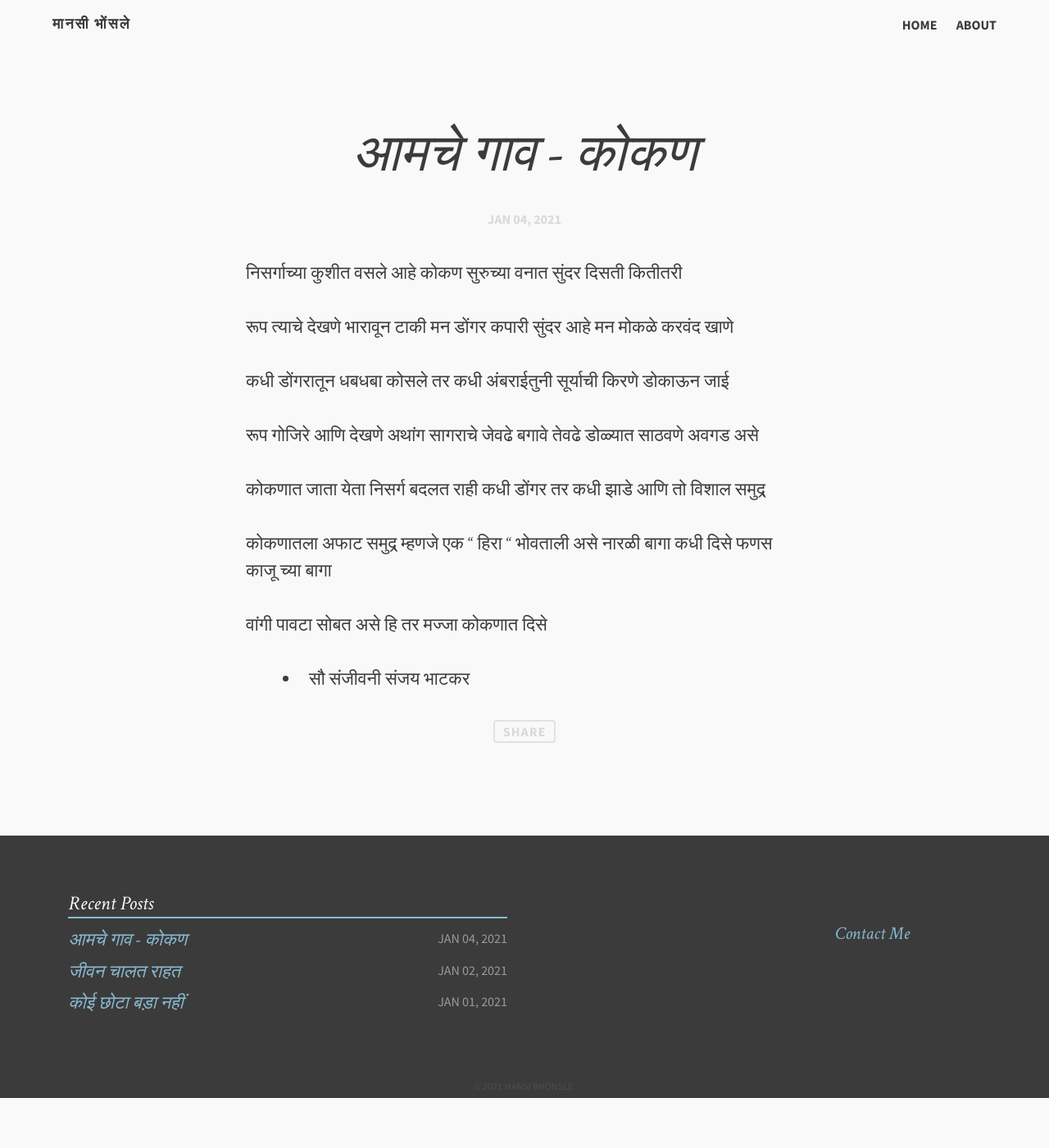
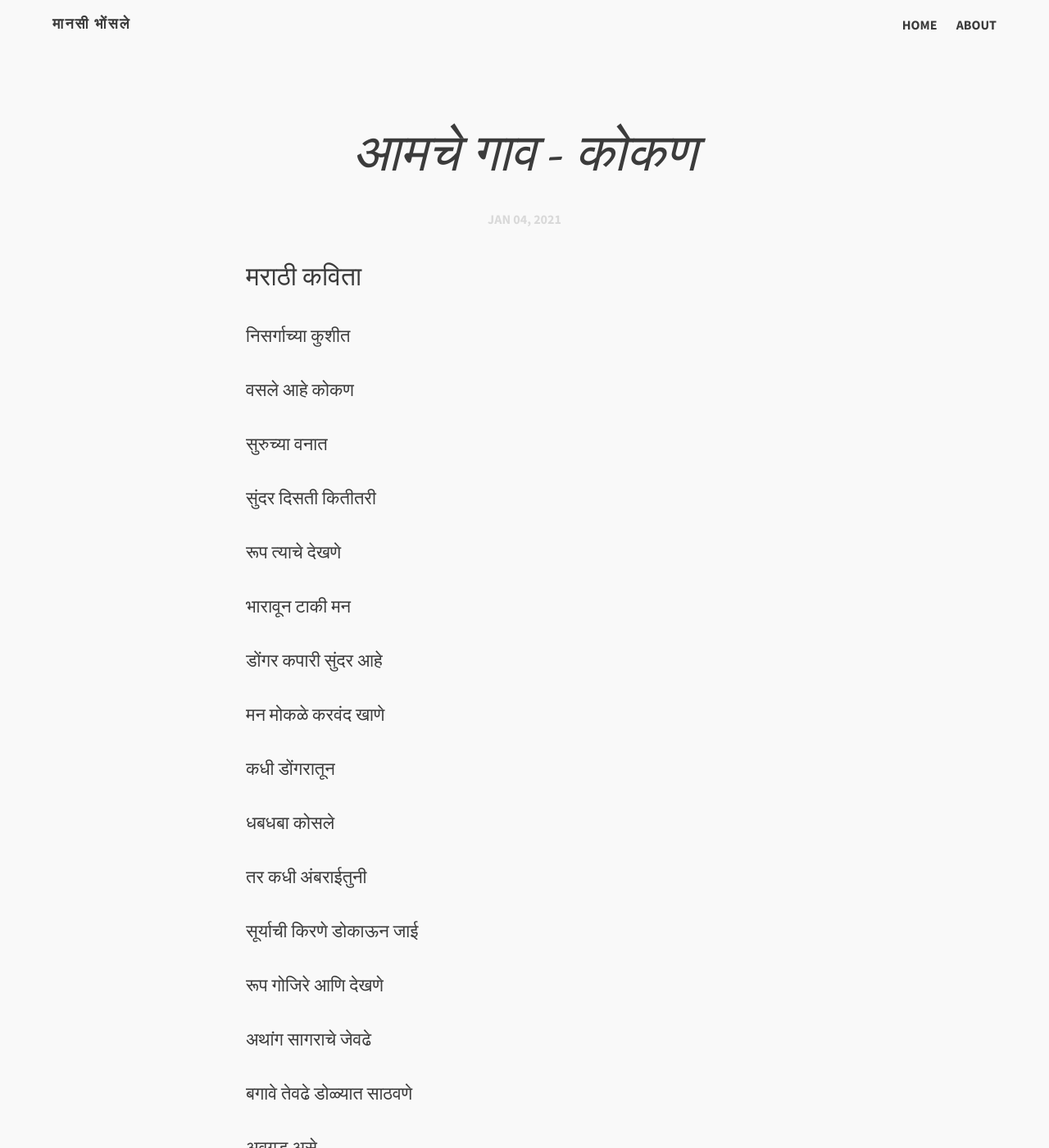
Before and after one commit to Mansi-Life-Beliefs/mansi-life-beliefs.github.io, a Jekyll site: the page built from _posts/2021-01-04-aamce-gaav-koknn.markdown, in a window 1280 px wide and 1400 px high. Shown: the whole window at 82% size. Built offline with Jekyll 4.4.1, drawn with Linux system fonts in a browser that asks for light colours; comment, search, counter and statistics services are not loaded; some of the changed text lies outside the part shown.

Commit message:
Updated Aamce Gaav Koknn

```diff
--- a/_posts/2021-01-04-aamce-gaav-koknn.markdown
+++ b/_posts/2021-01-04-aamce-gaav-koknn.markdown
@@ -6,41 +6,61 @@ categories:
 tags:
 - poem
 - hindi
+description: मराठी कविता
 layout: post-no-feature
 ---
 
 निसर्गाच्या कुशीत
+
 वसले आहे कोकण
+
 सुरुच्या वनात
+
 सुंदर दिसती कितीतरी
+<br><br>
+रूप त्याचे देखणे
 
-रूप त्याचे देखणे
 भारावून टाकी मन
+
 डोंगर  कपारी सुंदर आहे
+
 मन मोकळे करवंद खाणे
+<br><br>
+कधी डोंगरातून
 
-कधी डोंगरातून
 धबधबा कोसले
+
 तर कधी अंबराईतुनी
+
 सूर्याची किरणे डोकाऊन जाई
+<br><br>
+रूप गोजिरे आणि देखणे
 
-रूप गोजिरे आणि देखणे
 अथांग सागराचे जेवढे
+
 बगावे तेवढे डोळ्यात साठवणे
+
 अवगड असे
+<br><br>
+कोकणात जाता येता
 
-कोकणात जाता येता
 निसर्ग बदलत राही
+
 कधी डोंगर तर कधी झाडे
+
 आणि तो विशाल समुद्र
 
+<br><br>
 कोकणातला अफाट समुद्र
+
 म्हणजे एक " हिरा "
+
 भोवताली असे नारळी बागा
+
 कधी दिसे फणस काजू च्या  बागा
+<br><br>
+वांगी पावटा सोबत असे
 
-वांगी पावटा सोबत असे
 हि तर मज्जा कोकणात दिसे
 
-
-- सौ संजीवनी संजय भाटकर
+* सौ संजीवनी संजय भाटकर
```
